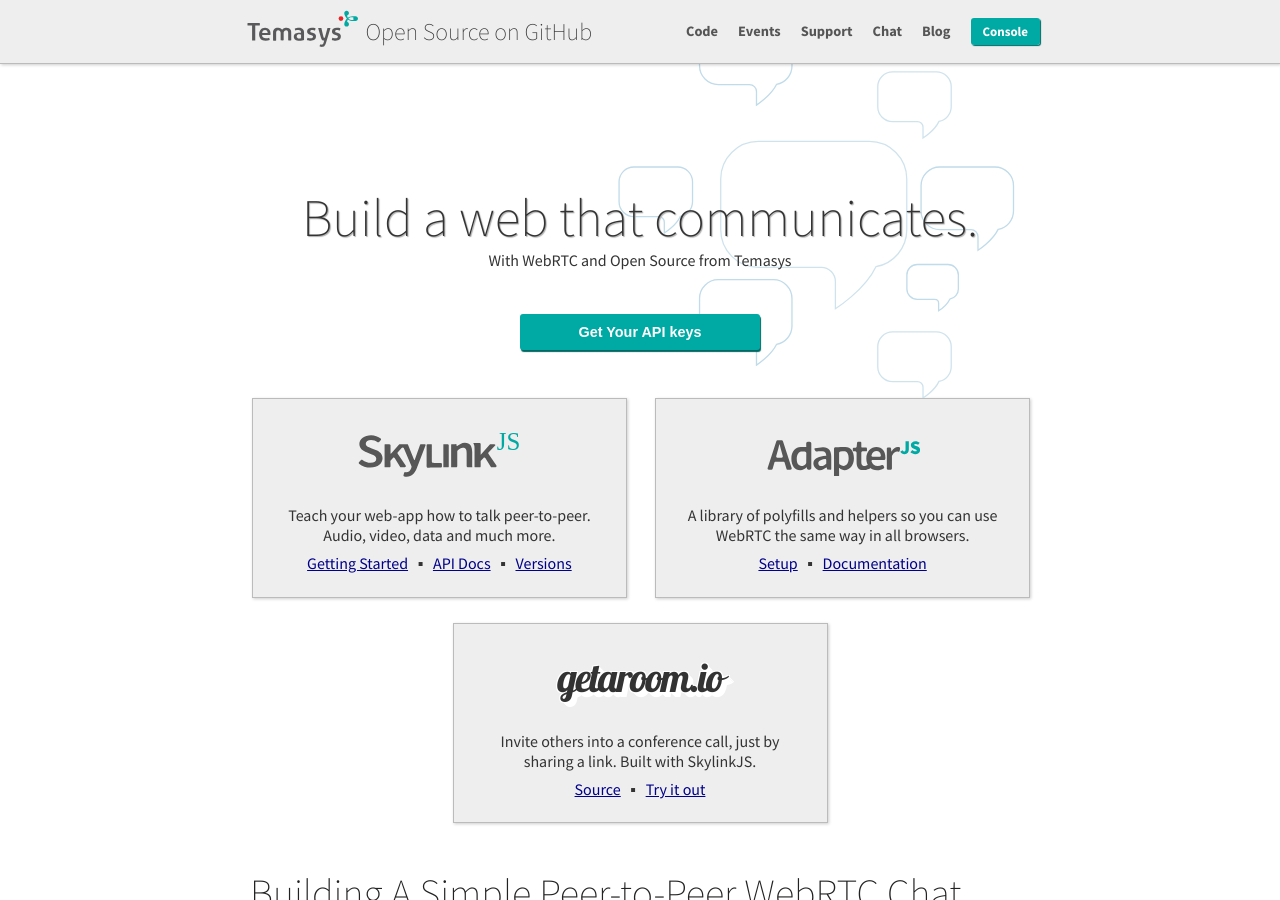
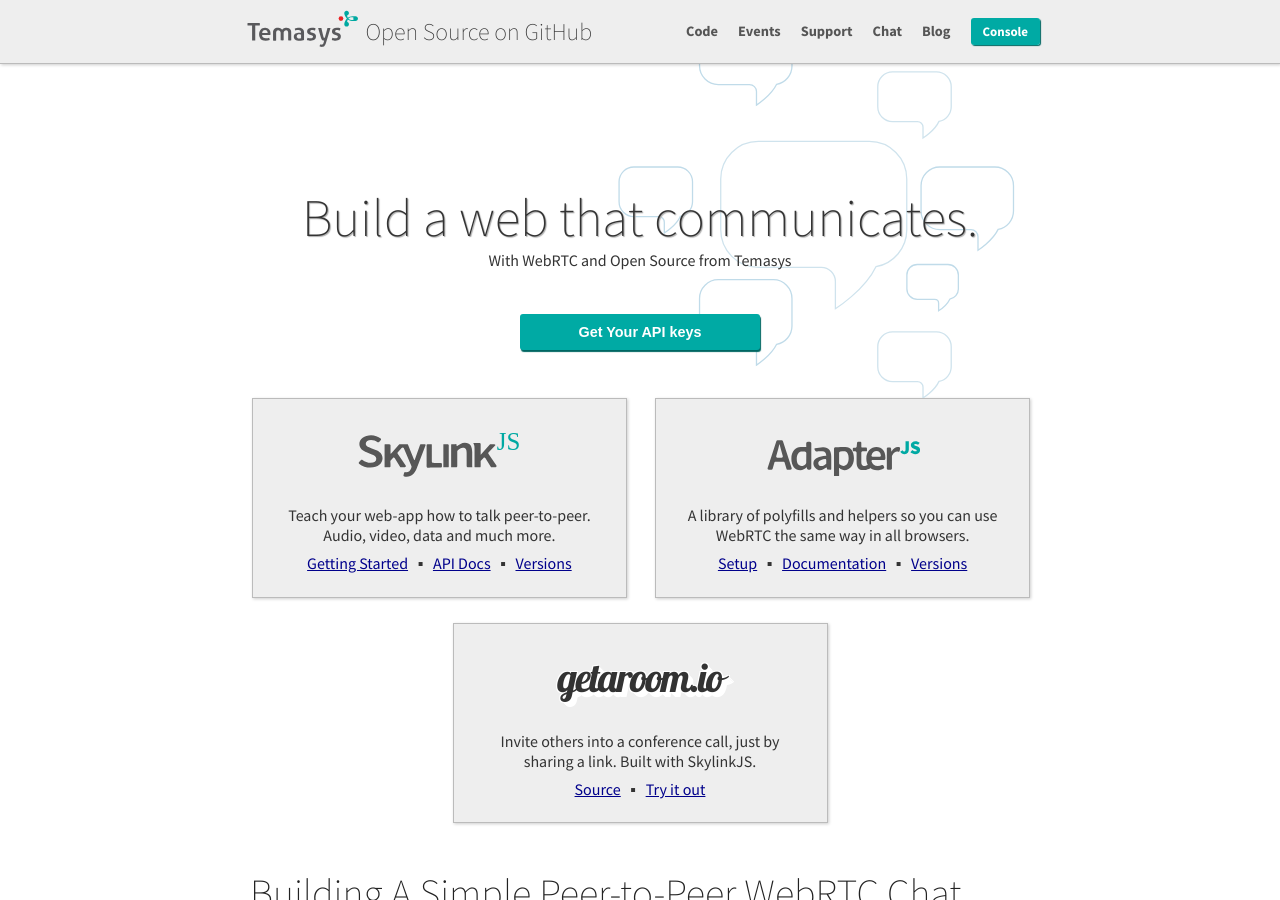
Before and after one commit to Temasys/temasys.github.io, a Jekyll site: the page built from index.html, in a window 1280 px wide and 900 px high. Built offline with Jekyll 4.4.1, drawn with Linux system fonts in a browser that asks for light colours; nearby versions of some CDN libraries; Markdown is read by kramdown in place of the engine named in the settings; the list of posts is cut into pages by our own code.

Commit message:
Link Adapter versions

```diff
--- a/index.html
+++ b/index.html
@@ -27,7 +27,8 @@
             <p class="desc">A library of polyfills and helpers so you can use WebRTC the same way in all browsers.</p>
             <p>
                 <a href="https://github.com/Temasys/AdapterJS#setup-this-project">Setup</a> &nbsp; &#9642; &nbsp;
-                <a href="https://github.com/Temasys/AdapterJS#adapterjs">Documentation</a>
+                <a href="https://github.com/Temasys/AdapterJS#adapterjs">Documentation</a> &nbsp; &#9642; &nbsp;
+                <a href="https://github.com/Temasys/AdapterJS/releases">Versions</a>
             </p>
         </li>
         <li class="project" onclick="window.location = 'https://github.com/Temasys/getaroom';">
```
